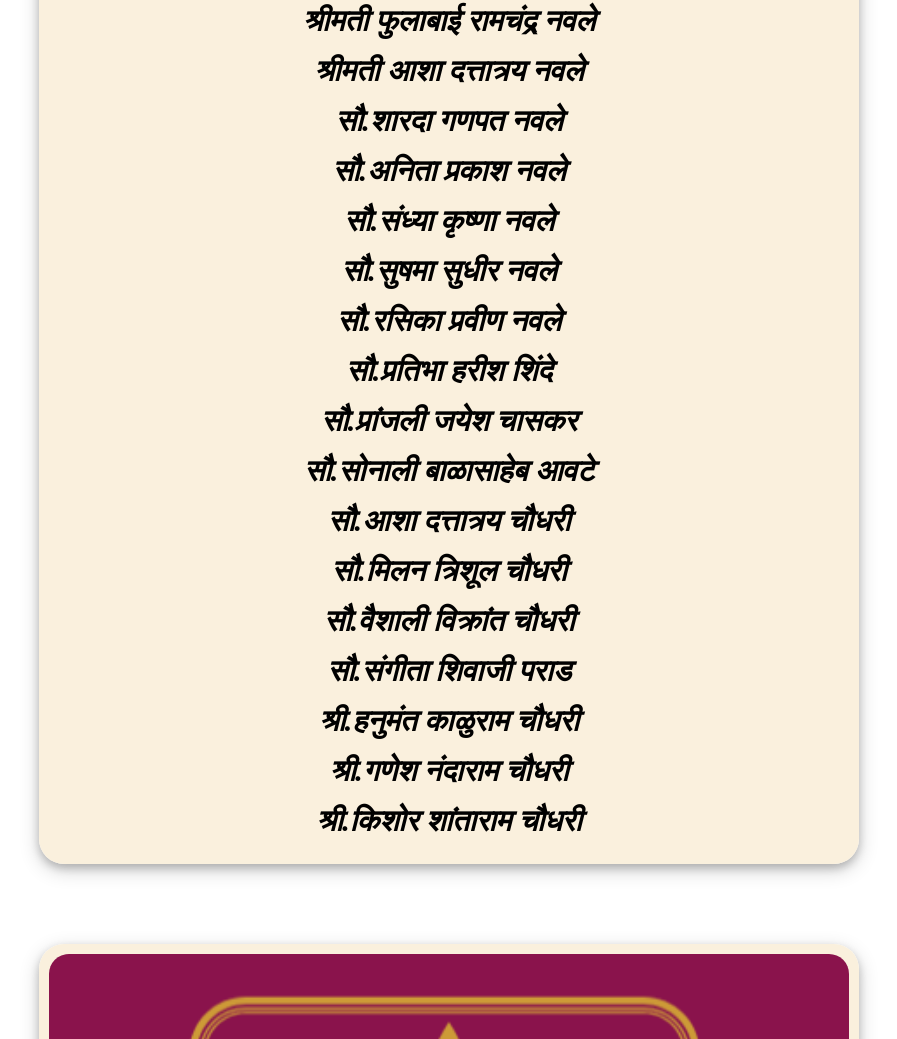
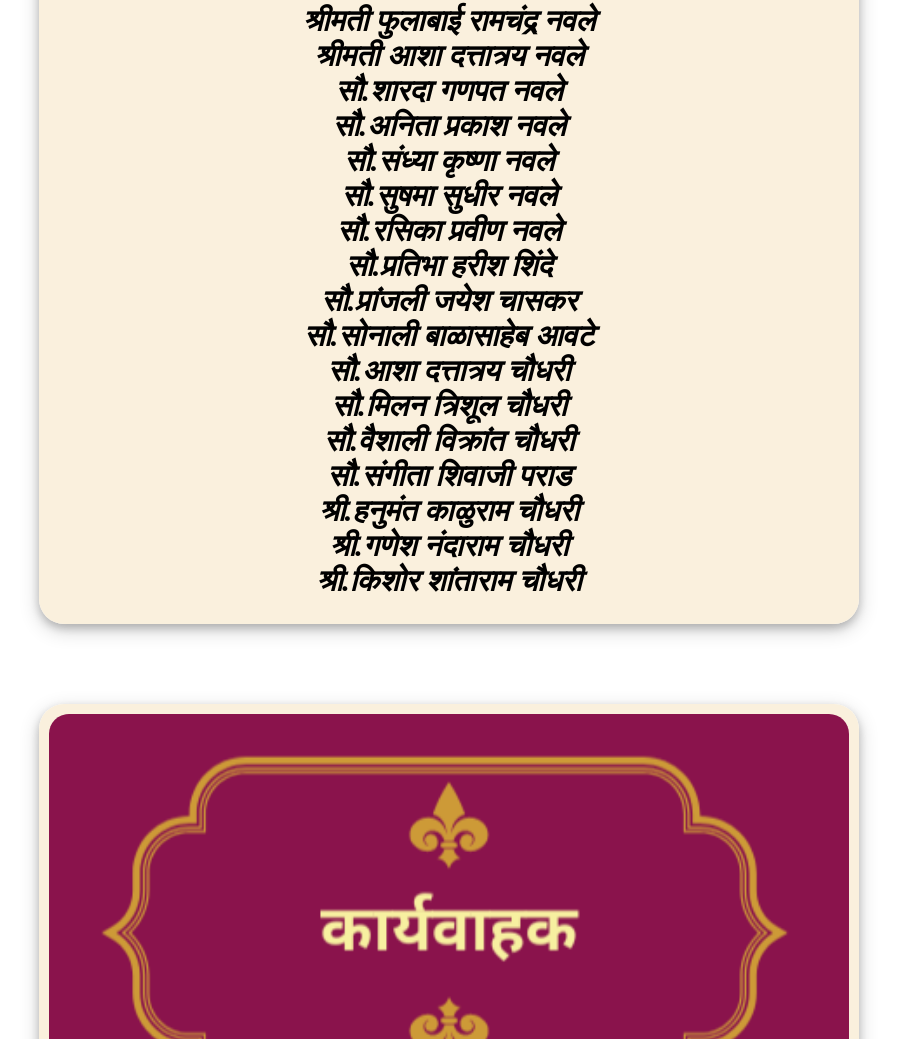
Before and after one commit to 06Atharv/Wedding-Portfolio, a plain HTML site: page index.html in a window 1280 px wide. Shown: the part 5553-6592 px from the top of the page, without its empty margins (191-1088 px from the left). Drawn offline with Linux system fonts and the light colour scheme; a web font is replaced by a local one.

Commit message:
commit 9

```diff
--- a/index.html
+++ b/index.html
@@ -57,23 +57,25 @@
         <div class="box">
             <img src="invites_toon.jpg" class="containerimg" alt="Invite">
             <h1 class="titles">आपले स्नेहांकित</h1>
-            <p>श्रीमती फुलाबाई रामचंद्र नवले</p>
-            <p>श्रीमती आशा दत्तात्रय नवले</p>
-            <p>सौ.शारदा गणपत नवले</p>
-            <p>सौ.अनिता प्रकाश नवले</p>
-            <p>सौ.संध्या कृष्णा नवले</p>
-            <p>सौ.सुषमा सुधीर नवले</p>
-            <p>सौ.रसिका प्रवीण नवले</p>
-            <p>सौ.प्रतिभा हरीश शिंदे</p>
-            <p>सौ.प्रांजली जयेश चासकर</p>
-            <p>सौ.सोनाली बाळासाहेब आवटे</p>
-            <p>सौ.आशा दत्तात्रय चौधरी</p>
-            <p>सौ.मिलन त्रिशूल चौधरी </p>
-            <p>सौ.वैशाली विक्रांत चौधरी</p>
-            <p>सौ.संगीता शिवाजी पराड</p>
-            <p>श्री.हनुमंत काळुराम चौधरी</p>
-            <p>श्री.गणेश नंदाराम चौधरी</p>
-            <p>श्री.किशोर शांताराम चौधरी</p>
+            <p>
+                श्रीमती फुलाबाई रामचंद्र नवले<br>
+                श्रीमती आशा दत्तात्रय नवले<br>
+                सौ.शारदा गणपत नवले<br>
+                सौ.अनिता प्रकाश नवले<br>
+                सौ.संध्या कृष्णा नवले<br>
+                सौ.सुषमा सुधीर नवले<br>
+                सौ.रसिका प्रवीण नवले<br>
+                सौ.प्रतिभा हरीश शिंदे<br>
+                सौ.प्रांजली जयेश चासकर<br>
+                सौ.सोनाली बाळासाहेब आवटे<br>
+                सौ.आशा दत्तात्रय चौधरी<br>
+                सौ.मिलन त्रिशूल चौधरी <br>
+                सौ.वैशाली विक्रांत चौधरी<br>
+                सौ.संगीता शिवाजी पराड<br>
+                श्री.हनुमंत काळुराम चौधरी<br>
+                श्री.गणेश नंदाराम चौधरी<br>
+                श्री.किशोर शांताराम चौधरी<br>
+            </p>
         </div>
         <div class="box">
             <img src="karyavahak_img.png" class="containerimg" alt="Karyavahak">
```
